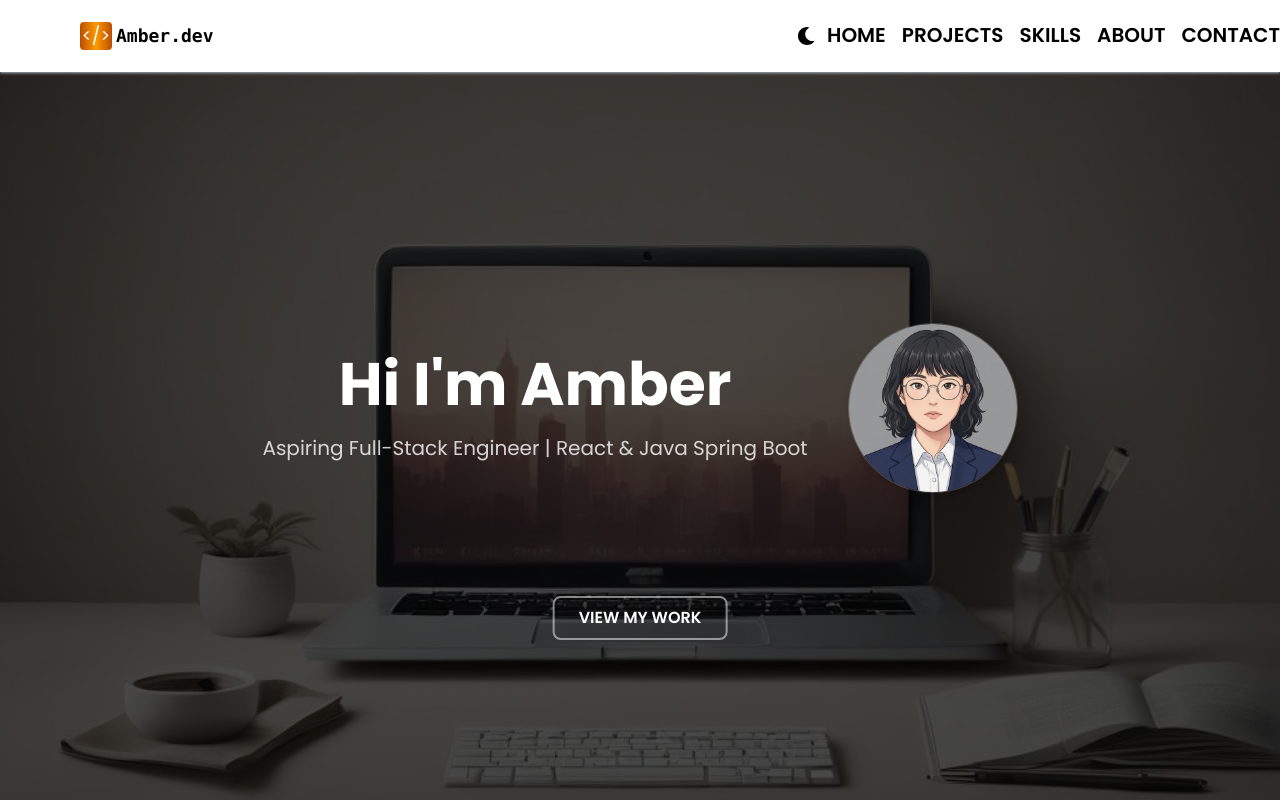
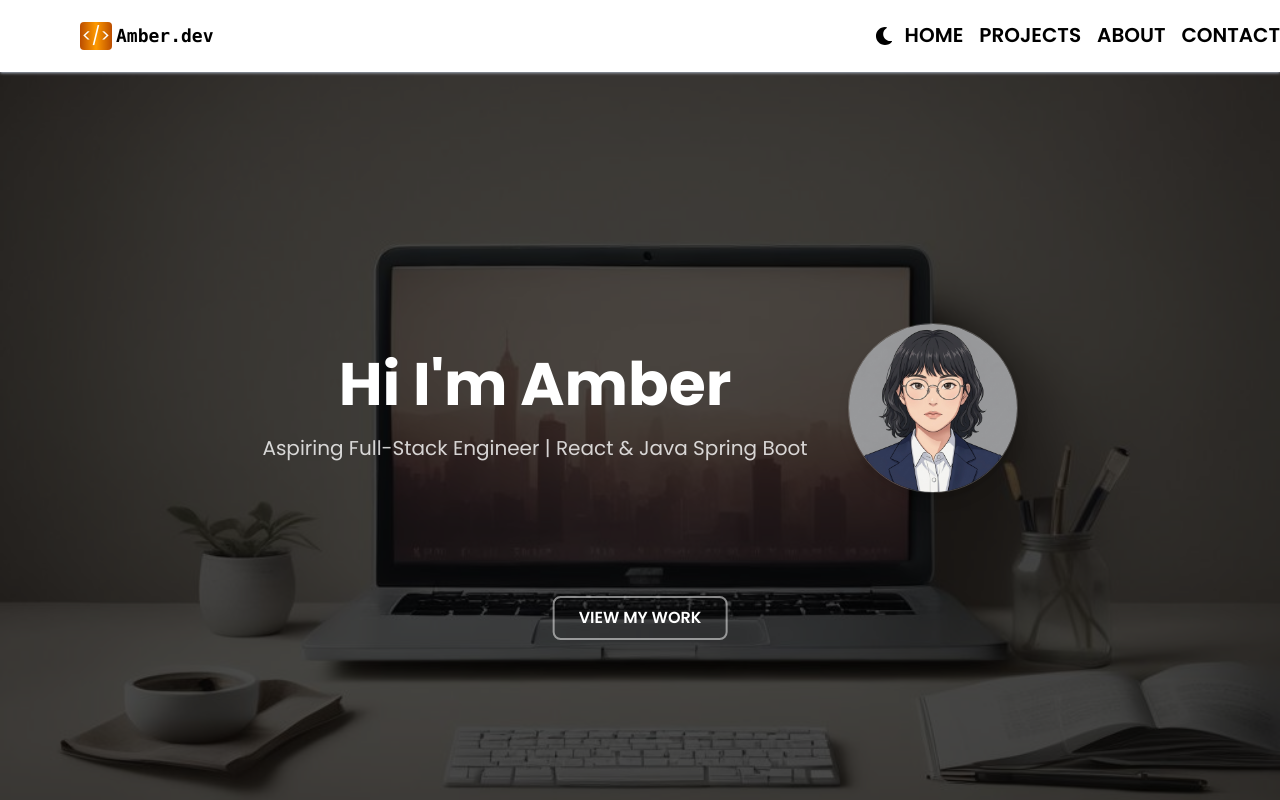
Before and after one commit to lixinjie520/my-app, a React (Vite) app: page / in a window 1280 px wide. Shown: the top 800 px of the page. Built offline with nearby package versions, Linux system fonts and the light colour scheme.

Commit message:
refactor: remove skills link from navbar

```diff
--- a/src/components/Header.jsx
+++ b/src/components/Header.jsx
@@ -5,7 +5,6 @@ const Header = () => {
   const navItems = [
     { name: "HOME", href: "#home" },
     { name: "PROJECTS", href: "#projects" },
-    { name: "SKILLS", href: "#skills" },
     { name: "ABOUT", href: "#about" },
     { name: "CONTACT", href: "#contact" },
   ];
```
